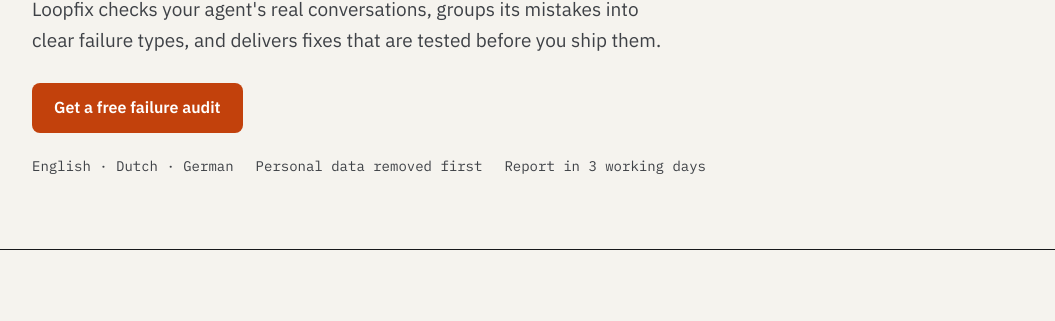
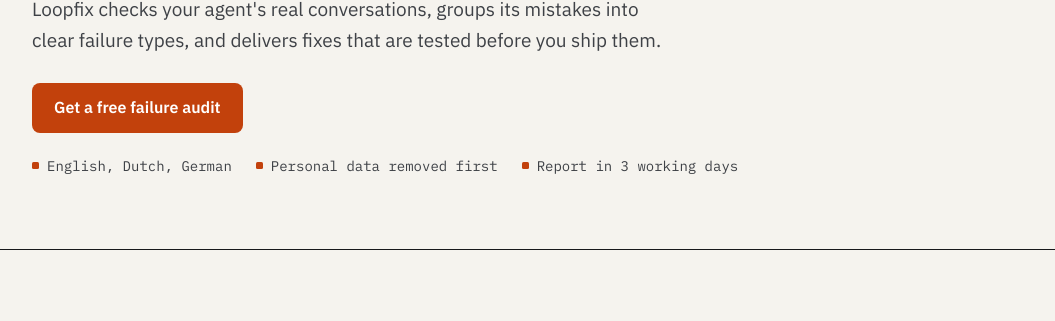
Before and after one commit to vladhaladitrau/loopfix-site, a plain HTML site: page index.html in a window 1280 px wide. Shown: the part 344-665 px from the top of the page, without its empty margins (112-1167 px from the left). Drawn offline with nearby package versions, Linux system fonts and the light colour scheme.

Commit message:
Add files via upload

```diff
--- a/index.html
+++ b/index.html
@@ -54,7 +54,9 @@
   .hero { padding-top: 56px; padding-bottom: 72px; }
   .hero h1 { font-family: var(--display); font-weight: 700; font-size: clamp(38px, 6vw, 64px); line-height: 1.04; letter-spacing: -0.02em; margin: 14px 0 20px; max-width: 820px; text-wrap: balance; }
   .hero p { font-size: 19px; color: var(--ink-2); max-width: 640px; margin: 0 0 28px; text-wrap: pretty; }
-  .hero .meta { display: flex; flex-wrap: wrap; gap: 8px 22px; margin-top: 22px; font-family: var(--mono); font-size: 14px; color: var(--ink-2); }
+  .hero .meta { display: flex; flex-wrap: wrap; gap: 8px 24px; margin-top: 22px; font-family: var(--mono); font-size: 14px; color: var(--ink-2); }
+  .hero .meta span { display: inline-flex; align-items: center; gap: 8px; }
+  .hero .meta span::before { content: ""; width: 7px; height: 7px; border-radius: 1.5px; background: var(--accent); flex: none; }
 
   section { padding: 64px 0; border-top: 1.5px solid var(--ink); }
   h2 { font-family: var(--display); font-weight: 700; font-size: clamp(28px, 4vw, 40px); line-height: 1.1; letter-spacing: -0.015em; margin: 10px 0 28px; max-width: 760px; text-wrap: balance; }
@@ -103,7 +105,7 @@
     <p>Loopfix checks your agent's real conversations, groups its mistakes into clear failure types, and delivers fixes that are tested before you ship them.</p>
     <a class="btn" href="https://docs.google.com/forms/d/e/1FAIpQLScjPdzZK2oTHhvHmRkYMP-uombiDEbANaqRQVqDSjfBO0f6uA/viewform?usp=header">Get a free failure audit</a>
     <div class="meta">
-      <span>English · Dutch · German</span>
+      <span>English, Dutch, German</span>
       <span>Personal data removed first</span>
       <span>Report in 3 working days</span>
     </div>
```
